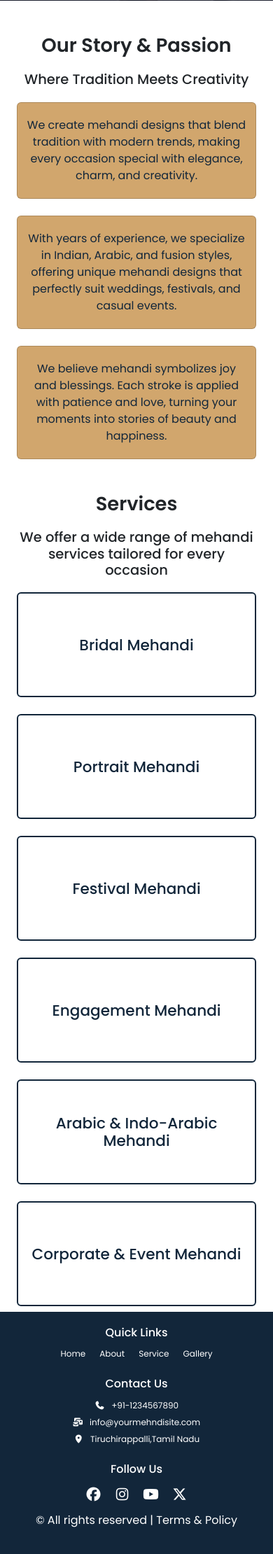
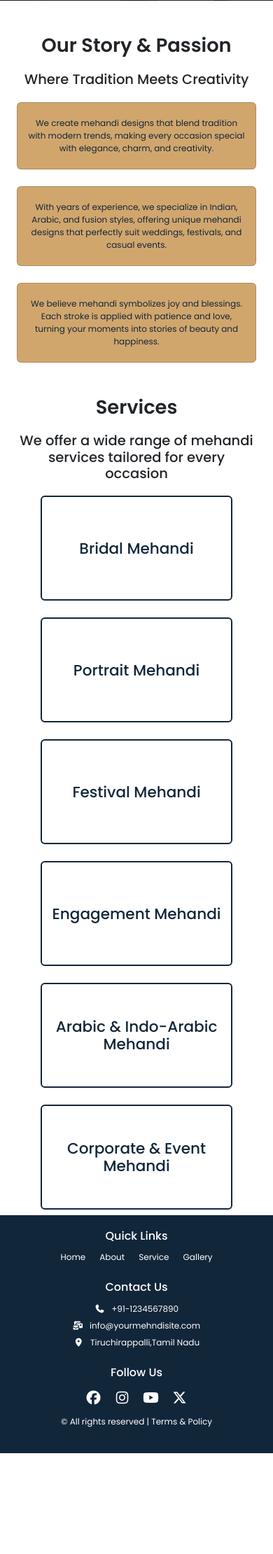
Before and after one commit to kamaltamil0284/Henna-App, a Django app: page / in a window 390 px wide. Shown: the part 505-2725 px from the top of the page at 70% size. After the commit the page ends 2581 px from the top, so only its background shows below. Run offline with Django 5.2, Linux system fonts and the light colour scheme; some libraries are stand-ins or nearby versions.

Commit message:
Update project

```diff
--- a/HennaApp/static/css/base.css
+++ b/HennaApp/static/css/base.css
@@ -23,7 +23,7 @@
     --bs-gradient: none;
 }
 p{
-    font-size: 16px;
+    font-size: clamp(.75rem,1.3vw,1rem);
 }
 .navbar-nav{
     gap: 20px;
@@ -120,6 +120,11 @@ header{
 
 
 /* Service content */
+.service-col{
+    display: flex;
+    align-items: center;
+    justify-content: center;
+}
 .service-col .card{
     min-height: 150px;
     color: #12263A;
@@ -137,7 +142,6 @@ header{
     margin: 0;
 }
 .service-col .card p{
-    font-size: 14px;
     color: white;
     max-height: 0;
     margin: 0;
@@ -229,7 +233,10 @@ address, address p:last-child{
     .navbar-nav.active{
         left: 0;
     }
-
+     /* Service content */
+    .service-col .card{
+        width: 80%;
+    }
 }
 @media (max-width:380px) {
     header{
```
